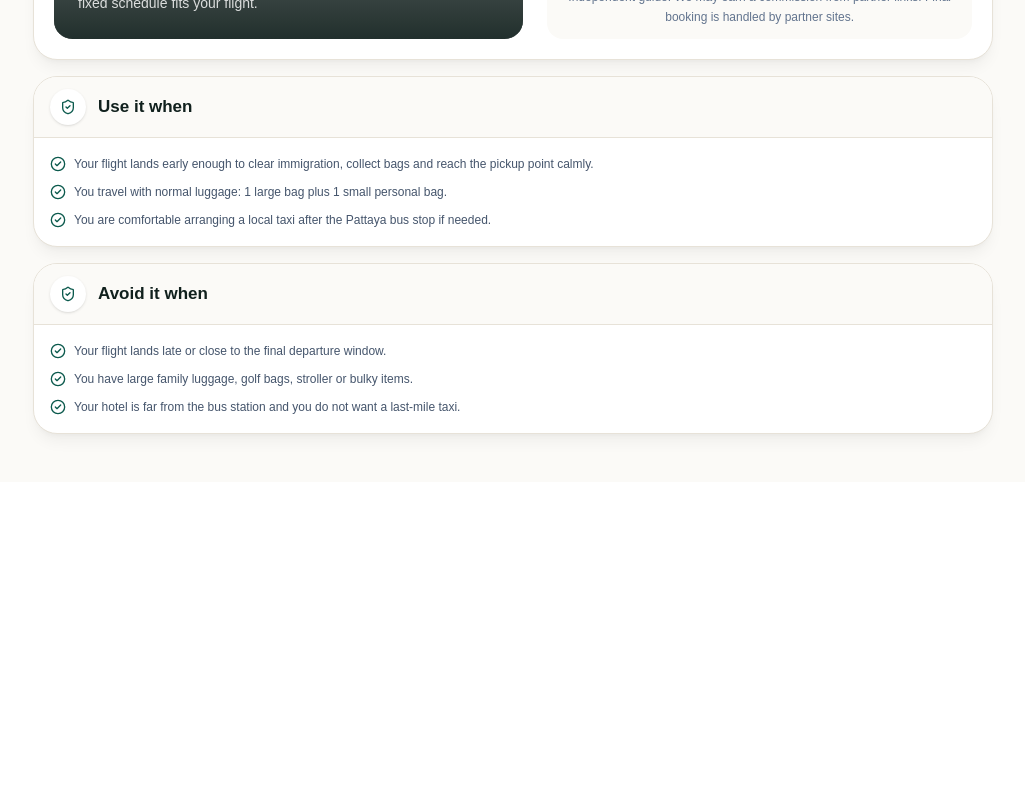
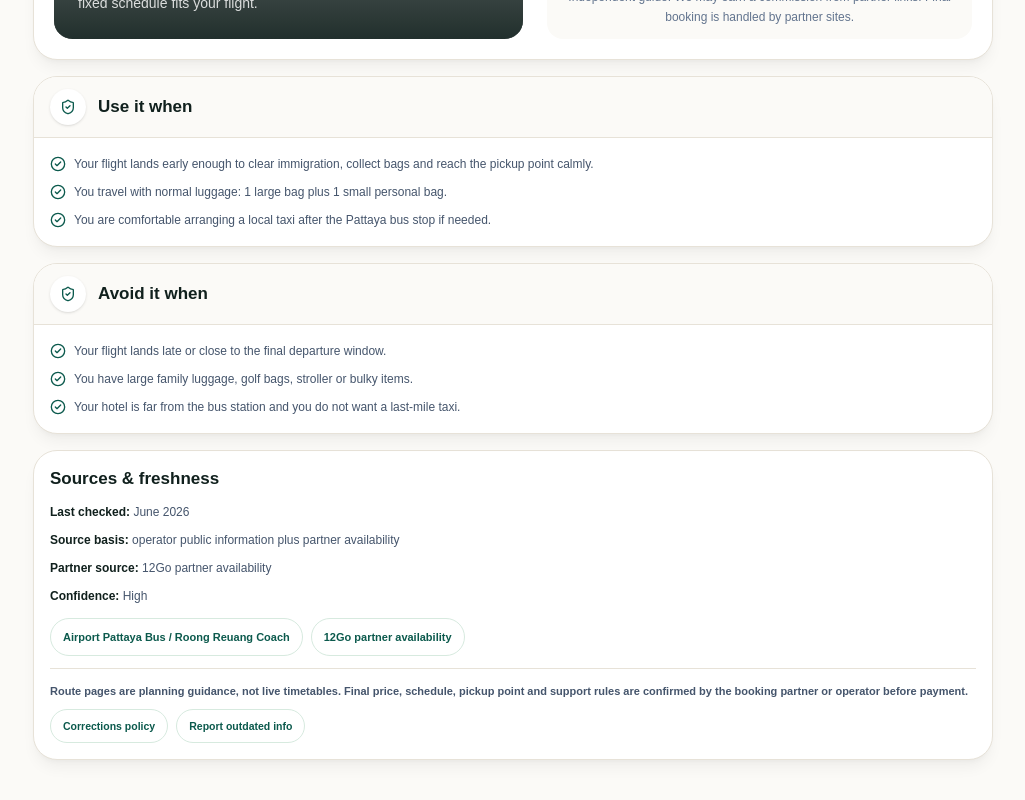
Before and after one commit to sirus19888-blip/thailand-transfers, a Next.js app: page /routes/bangkok-airport-to-pattaya/bus in a window 1280 px wide. Shown: the part 507-1307 px from the top of the page, without its empty margins (127-1152 px from the left). Before the commit the page ends 989 px from the top, so only its background shows below. Built offline with nearby package versions, Linux system fonts and the light colour scheme; no server answers; grey boxes are pictures that could not be loaded.

Commit message:
Fix mobile QA and source freshness
Improve mobile cookie placement, source freshness visibility, image reliability, and dependency audit status.

```diff
--- a/app/routes/bangkok-airport-to-pattaya/bus/page.tsx
+++ b/app/routes/bangkok-airport-to-pattaya/bus/page.tsx
@@ -1,6 +1,7 @@
 import type { Metadata } from "next";
 import { createPageMetadata } from "@/app/seo";
 import { MobileArticlePage } from "@/components/MobileArticlePage";
+import { bangkokAirportToPattayaSourceFreshness } from "@/data/bangkokAirportToPattayaDetails";
 
 const busUrl =
   "https://12go.asia/en/travel/Suvarnabhumi-Airport/Pattaya/?z=15791301&sub_id=bkk-pattaya-bus-guide";
@@ -25,6 +26,7 @@ export default function BkkPattayaBusGuidePage() {
       ctaTrackingId="click_12go_bkk_pattaya_bus_guide"
       heroImageSrc="/assets/routes/bangkok-airport-to-pattaya.png"
       heroImageAlt="Bangkok airport to Pattaya bus transfer guide"
+      sourceFreshness={bangkokAirportToPattayaSourceFreshness}
       sections={[
         {
           title: "Use it when",
--- a/app/routes/bangkok-airport-to-pattaya/late-arrival/page.tsx
+++ b/app/routes/bangkok-airport-to-pattaya/late-arrival/page.tsx
@@ -1,6 +1,7 @@
 import type { Metadata } from "next";
 import { createPageMetadata } from "@/app/seo";
 import { MobileArticlePage } from "@/components/MobileArticlePage";
+import { bangkokAirportToPattayaSourceFreshness } from "@/data/bangkokAirportToPattayaDetails";
 
 const partnerUrl =
   "https://12go.asia/en/travel/Suvarnabhumi-Airport/Pattaya/?z=15791301&sub_id=bkk-pattaya-late-arrival";
@@ -25,6 +26,7 @@ export default function BkkPattayaLateArrivalPage() {
       ctaTrackingId="click_12go_bkk_pattaya_late_arrival"
       heroImageSrc="/assets/guides/last-ferry-late-arrival.png"
       heroImageAlt="Late arrival transfer planning in Thailand"
+      sourceFreshness={bangkokAirportToPattayaSourceFreshness}
       sections={[
         {
           title: "Decision rule",
--- a/app/routes/bangkok-airport-to-pattaya/taxi/page.tsx
+++ b/app/routes/bangkok-airport-to-pattaya/taxi/page.tsx
@@ -1,6 +1,7 @@
 import type { Metadata } from "next";
 import { createPageMetadata } from "@/app/seo";
 import { MobileArticlePage } from "@/components/MobileArticlePage";
+import { bangkokAirportToPattayaSourceFreshness } from "@/data/bangkokAirportToPattayaDetails";
 
 const taxiUrl =
   "https://12go.asia/en/travel/Suvarnabhumi-Airport/Pattaya/?z=15791301&sub_id=bkk-pattaya-taxi-guide";
@@ -25,6 +26,7 @@ export default function BkkPattayaTaxiGuidePage() {
       ctaTrackingId="click_12go_bkk_pattaya_taxi_guide"
       heroImageSrc="/assets/vehicles/mobile/taxi.png"
       heroImageAlt="Private taxi transfer from BKK Airport to Pattaya"
+      sourceFreshness={bangkokAirportToPattayaSourceFreshness}
       sections={[
         {
           title: "Why it wins late",
--- a/app/routes/bangkok-airport-to-pattaya/with-luggage/page.tsx
+++ b/app/routes/bangkok-airport-to-pattaya/with-luggage/page.tsx
@@ -1,6 +1,7 @@
 import type { Metadata } from "next";
 import { createPageMetadata } from "@/app/seo";
 import { MobileArticlePage } from "@/components/MobileArticlePage";
+import { bangkokAirportToPattayaSourceFreshness } from "@/data/bangkokAirportToPattayaDetails";
 
 const partnerUrl =
   "https://12go.asia/en/travel/Suvarnabhumi-Airport/Pattaya/?z=15791301&sub_id=bkk-pattaya-with-luggage";
@@ -25,6 +26,7 @@ export default function BkkPattayaWithLuggagePage() {
       ctaTrackingId="click_12go_bkk_pattaya_with_luggage"
       heroImageSrc="/assets/steps/baggage-claim.png"
       heroImageAlt="Baggage claim before a Thailand airport transfer"
+      sourceFreshness={bangkokAirportToPattayaSourceFreshness}
       sections={[
         {
           title: "Normal luggage",
--- a/app/travel-extras/hotel-transfer/page.tsx
+++ b/app/travel-extras/hotel-transfer/page.tsx
@@ -171,7 +171,7 @@ export default function HotelTransferPage() {
         <div className="relative overflow-hidden rounded-[1.5rem] border border-[#e7e2d8] bg-[#10201d] px-5 pb-6 pt-6 text-white shadow-lg shadow-black/5">
           <Image
             src="/assets/promo/hotel-transfer.png"
-            alt=""
+            alt="Private hotel transfer pickup in Thailand"
             fill
             loading="eager"
             fetchPriority="high"
--- a/app/travel-extras/thailand-tourist-sim/page.tsx
+++ b/app/travel-extras/thailand-tourist-sim/page.tsx
@@ -99,7 +99,7 @@ export default function ThailandTouristSimPage() {
         <div className="relative overflow-hidden rounded-[1.5rem] border border-[#e7e2d8] bg-[#10201d] px-5 pb-6 pt-6 text-white shadow-lg shadow-black/5">
           <Image
             src="/assets/promo/sim-card.png"
-            alt=""
+            alt="Thailand tourist SIM and eSIM data cards"
             fill
             loading="eager"
             fetchPriority="high"
--- a/components/MobileArticlePage.tsx
+++ b/components/MobileArticlePage.tsx
@@ -11,6 +11,8 @@ import { AffiliateButton } from "@/components/AffiliateButton";
 import { AffiliateDisclosure } from "@/components/AffiliateDisclosure";
 import { Header } from "@/components/Header";
 import { MobileBottomNav } from "@/components/MobileBottomNav";
+import { SourceFreshnessPanel } from "@/components/SourceFreshnessPanel";
+import type { RouteSourceFreshness } from "@/data/routeIntelligence";
 
 type ArticleSection = {
   title: string;
@@ -26,6 +28,7 @@ type MobileArticlePageProps = {
   ctaTrackingId?: string;
   heroImageSrc?: string;
   heroImageAlt?: string;
+  sourceFreshness?: RouteSourceFreshness;
   sections: ArticleSection[];
 };
 
@@ -71,6 +74,7 @@ export function MobileArticlePage({
   ctaTrackingId,
   heroImageSrc = "/assets/hero/hero-mobile.png",
   heroImageAlt = "Thailand transfer guide",
+  sourceFreshness,
   sections,
 }: MobileArticlePageProps) {
   return (
@@ -184,6 +188,18 @@ export function MobileArticlePage({
         <div className="mt-4">
           <ArticleSections sections={sections} />
         </div>
+
+        {sourceFreshness ? (
+          <section className="mt-4 rounded-[1.5rem] border border-[#e7e2d8] bg-white p-4 shadow-lg shadow-black/5">
+            <h2 className="text-[17px] font-extrabold leading-snug text-[#10201d]">
+              Sources & freshness
+            </h2>
+            <SourceFreshnessPanel
+              freshness={sourceFreshness}
+              className="mt-3"
+            />
+          </section>
+        ) : null}
       </section>
 
       <MobileBottomNav activeLabel="Guides" />
--- a/components/MobilePriorityRouteOptionsScreen.tsx
+++ b/components/MobilePriorityRouteOptionsScreen.tsx
@@ -325,6 +325,7 @@ export function MobilePriorityRouteOptionsScreen({
                         src={details.image}
                         alt={option.name}
                         fill
+                        unoptimized
                         sizes="108px"
                         className="object-cover"
                       />
--- a/data/bangkokAirportToPattayaDetails.ts
+++ b/data/bangkokAirportToPattayaDetails.ts
@@ -1,4 +1,5 @@
 import { mainRoute, transferOptions } from "@/data/routes";
+import { getSourceFreshness } from "@/data/routeIntelligence";
 import type { RoutePageData } from "@/data/routePages";
 
 export const bangkokAirportToPattayaDetailsFaqs = [
@@ -44,3 +45,7 @@ export const bangkokAirportToPattayaDetailsRoute: RoutePageData = {
     affiliateUrl: option.affiliateUrl,
   })),
 };
+
+export const bangkokAirportToPattayaSourceFreshness = getSourceFreshness(
+  bangkokAirportToPattayaDetailsRoute,
+);
--- a/next.config.ts
+++ b/next.config.ts
@@ -1,9 +1,14 @@
 import type { NextConfig } from "next";
+
+import path from "node:path";
 
 const canonicalHost = "thailandtransferguide.com";
 const wwwHost = `www.${canonicalHost}`;
 
 const nextConfig: NextConfig = {
+  turbopack: {
+    root: path.resolve(__dirname),
+  },
   async redirects() {
     return [
       {
```
Also changed, not shown: components/MobileCookieConsent.tsx (+2 -24 lines), package.json (+5 -2 lines), 1 other file (tests, documents, lock files or other folders).
